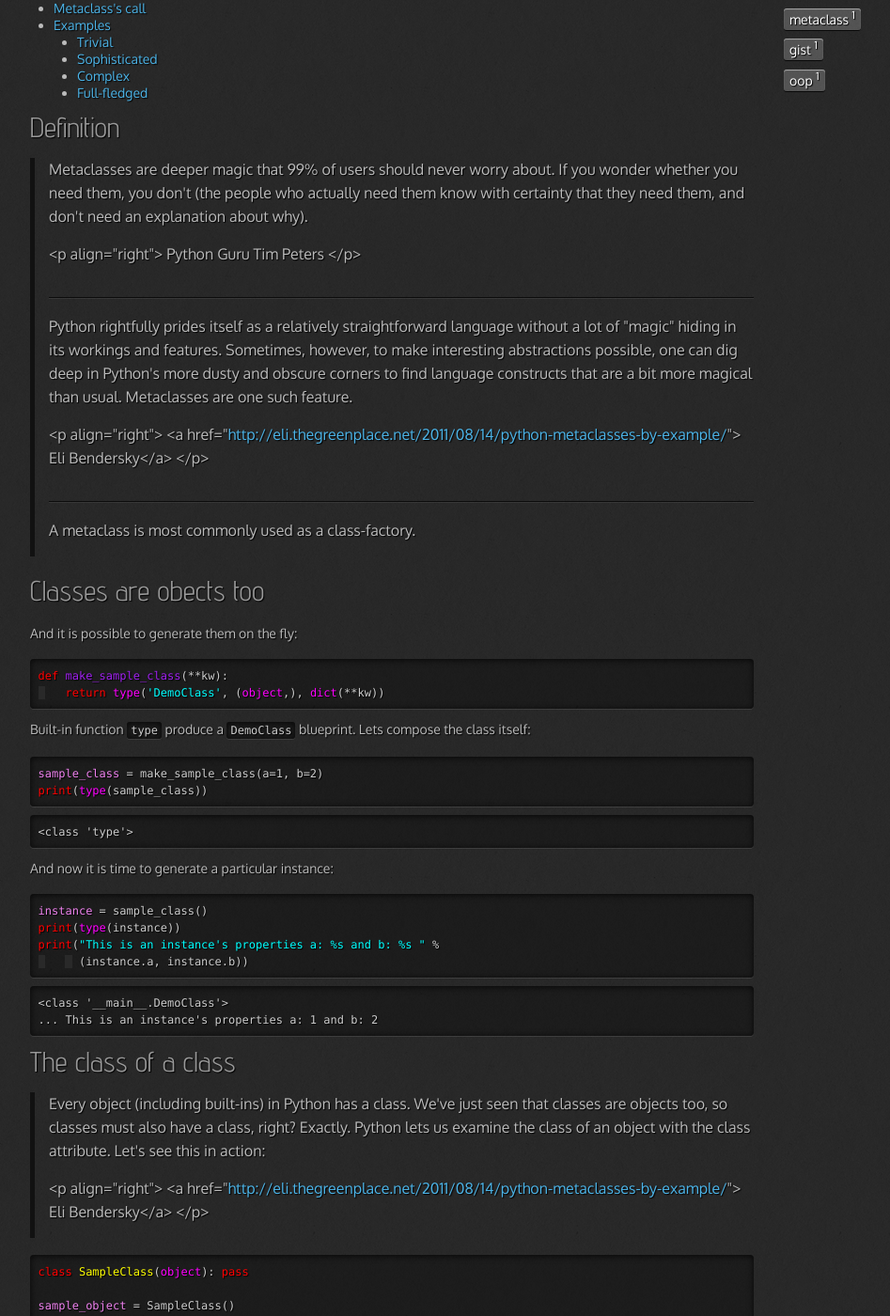
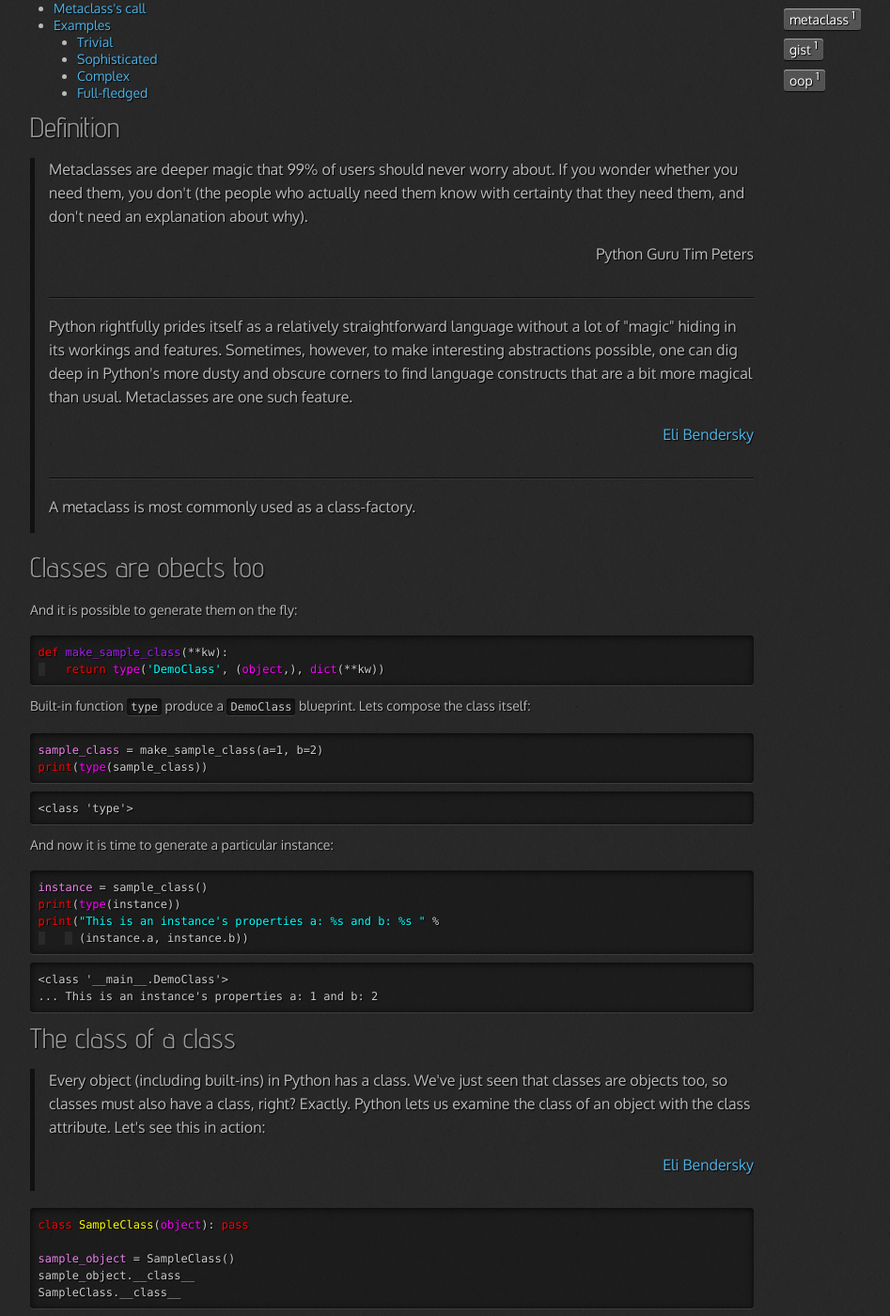
Before and after one commit to 0--key/0--key.github.io, a Jekyll site: the page built from _posts/2016-12-17-python-metaclasses.html, in a window 1280 px wide and 1400 px high, scrolled down 271 px. Shown: the whole window at 94% size, without its empty margins (23-970 px from the left). Built offline with Jekyll 4.4.1, drawn with Linux system fonts in a browser that asks for light colours; nearby versions of some CDN libraries; comment, search, counter and statistics services are not loaded; some of the changed text lies outside the part shown.

Commit message:
Raw html export test

```diff
--- a/_posts/2016-12-17-python-metaclasses.html
+++ b/_posts/2016-12-17-python-metaclasses.html
@@ -39,14 +39,9 @@ If you wonder whether you need them, you don't (the people who actually
 need them know with certainty that they need them, and don't need an
 explanation about why).
 </p>
-<div class="HTML">
-<p>
-&lt;p align="right"&gt;
+<p align="right">
 Python Guru Tim Peters
-&lt;/p&gt;
 </p>
-
-</div>
 <hr />
 <p>
 Python rightfully prides itself as a relatively straightforward language without a
@@ -55,15 +50,10 @@ interesting abstractions possible, one can dig deep in Python's more dusty and o
 corners to find language constructs that are a bit more magical than usual.
 Metaclasses are one such feature.
 </p>
-<div class="HTML">
-<p>
-&lt;p align="right"&gt;
-&lt;a href="<a href="http://eli.thegreenplace.net/2011/08/14/python-metaclasses-by-example/">http://eli.thegreenplace.net/2011/08/14/python-metaclasses-by-example/</a>"&gt;
-Eli Bendersky&lt;/a&gt;
-&lt;/p&gt;
+<p align="right">
+<a href="http://eli.thegreenplace.net/2011/08/14/python-metaclasses-by-example/">
+Eli Bendersky</a>
 </p>
-
-</div>
 <hr />
 <p>
 A metaclass is most commonly used as a class-factory.
@@ -128,15 +118,10 @@ just seen that classes are objects too, so classes must also have a
 class, right? Exactly. Python lets us examine the class of an
 object with the <span class="underline"><span class="underline">class</span></span> attribute. Let's see this in action:
 </p>
-<div class="HTML">
-<p>
-&lt;p align="right"&gt;
-&lt;a href="<a href="http://eli.thegreenplace.net/2011/08/14/python-metaclasses-by-example/">http://eli.thegreenplace.net/2011/08/14/python-metaclasses-by-example/</a>"&gt;
-Eli Bendersky&lt;/a&gt;
-&lt;/p&gt;
+<p align="right">
+<a href="http://eli.thegreenplace.net/2011/08/14/python-metaclasses-by-example/">
+Eli Bendersky</a>
 </p>
-
-</div>
 </blockquote>
 <div class="org-src-container">
 <pre class="src src-python"><span style="color: #ff0000;">class</span> <span style="color: #ffff00;">SampleClass</span>(<span style="color: #ff00ff;">object</span>): <span style="color: #ff0000;">pass</span>
@@ -165,15 +150,10 @@ what we've seen above, this makes <code>type</code> a metaclass - in fact, the
 most commonly used metaclass in Python, since it's the default
 metaclass of all classes.
 </p>
-<div class="HTML">
-<p>
-&lt;p align="right"&gt;
-&lt;a href="<a href="http://eli.thegreenplace.net/2011/08/14/python-metaclasses-by-example/">http://eli.thegreenplace.net/2011/08/14/python-metaclasses-by-example/</a>"&gt;
-Eli Bendersky&lt;/a&gt;
-&lt;/p&gt;
+<p align="right">
+<a href="http://eli.thegreenplace.net/2011/08/14/python-metaclasses-by-example/">
+Eli Bendersky</a>
 </p>
-
-</div>
 </blockquote>
 <div class="org-src-container">
 <pre class="src src-python"><span style="color: #ff0000;">class</span> <span style="color: #ffff00;">Meta</span>(<span style="color: #ff00ff;">object</span>):
```
